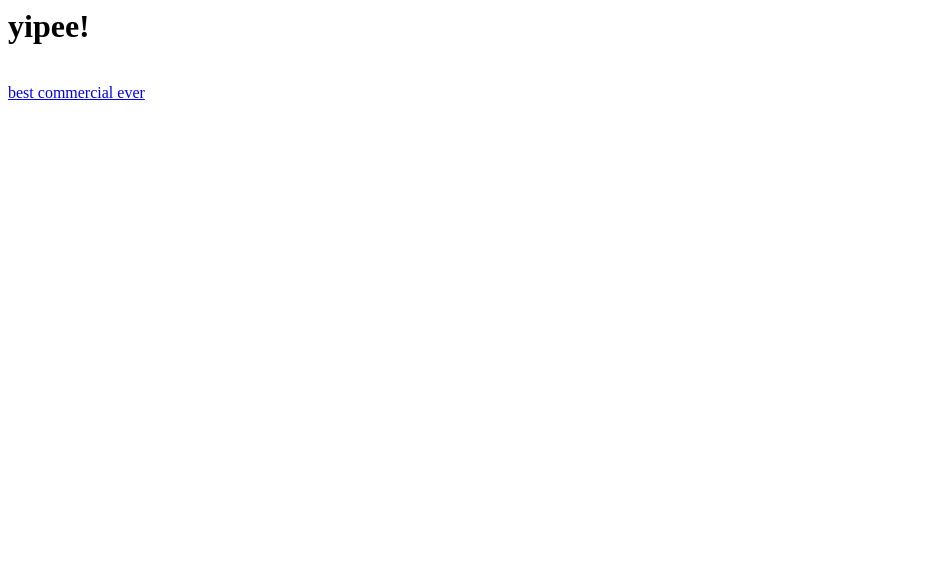
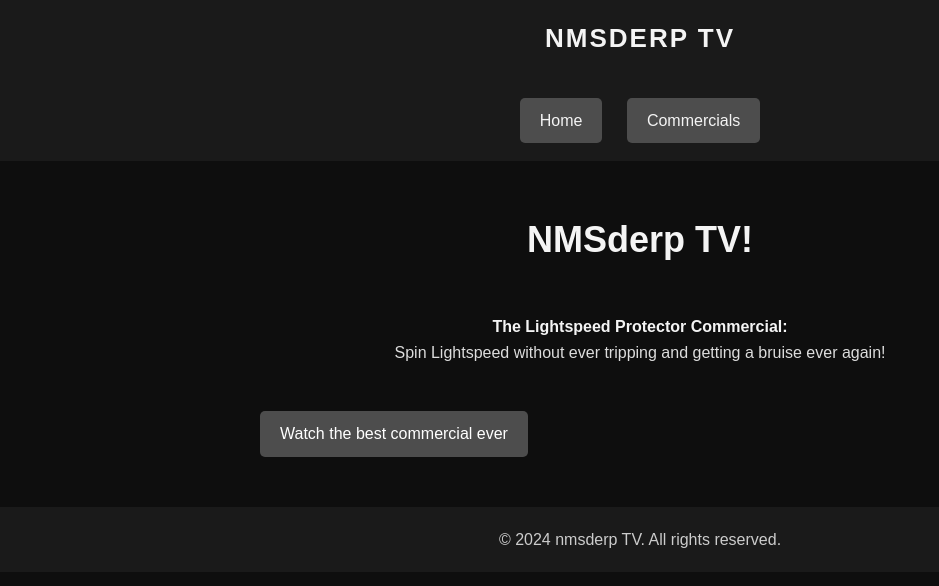
Before and after one commit to Rubiidev-18/tv.nmsderp.xyz, a plain HTML site: page index.html in a window 1280 px wide. Shown: the whole page, without its empty margins (0-939 px from the left). Drawn offline with Linux system fonts and the light colour scheme.

Commit message:
much better styling and stuff with gpt

```diff
--- a/index.html
+++ b/index.html
@@ -1,3 +1,145 @@
-<h1>yipee!</h1>
-<br>
-<a href="https://drive.google.com/file/d/1wkEAjDYWpFUKubLD-yIHTwpOatx0_tuH/view?usp=sharing">best commercial ever</a>
+<!DOCTYPE html>
+<html lang="en">
+<head>
+    <meta charset="UTF-8">
+    <meta name="viewport" content="width=device-width, initial-scale=1.0">
+    <title>nmsderp TV</title>
+    <style>
+        /* Resetting default styles */
+        * {
+            margin: 0;
+            padding: 0;
+            box-sizing: border-box;
+            font-family: 'Frutiger', sans-serif;
+        }
+
+        /* Body styling */
+        body {
+            background-color: #0e0e0e;
+            color: #f4f4f4;
+            font-size: 16px;
+            line-height: 1.6;
+        }
+
+        /* Header styling */
+        header {
+            background-color: #1a1a1a;
+            padding: 18px;
+            text-align: center;
+        }
+
+        /* Logo styling */
+        .logo {
+            font-size: 26px;
+            font-weight: bold;
+            letter-spacing: 2px;
+            text-transform: uppercase;
+            color: #f4f4f4;
+        }
+
+        /* Navigation styling */
+        nav {
+            margin-top: 18px;
+            text-align: center;
+        }
+
+        nav ul {
+            list-style-type: none;
+        }
+
+        nav ul li {
+            display: inline;
+            margin: 0 10px;
+        }
+
+        nav ul li a {
+            color: #f4f4f4;
+            text-decoration: none;
+            transition: color 0.3s ease;
+        }
+
+        nav ul li a:hover {
+            color: #ddd;
+        }
+
+        /* Main content area styling */
+        .container {
+            max-width: 800px;
+            margin: 20px auto;
+            padding: 0 20px;
+        }
+
+        /* Footer styling */
+        footer {
+            background-color: #1a1a1a;
+            color: #ccc;
+            text-align: center;
+            padding: 20px;
+            margin-top: 50px;
+        }
+
+        /* Additional styles for content */
+        h1 {
+            font-size: 36px;
+            text-align: center;
+            margin-top: 50px;
+            color: #f4f4f4;
+        }
+
+        .commercial-text {
+            text-align: center;
+            margin-top: 20px;
+            color: #ddd;
+        }
+
+        .commercial-text strong {
+            color: #f4f4f4;
+        }
+
+        a {
+            display: inline-block;
+            text-align: center;
+            margin-top: 20px;
+            color: #fff;
+            text-decoration: none;
+            background-color: #4d4d4d;
+            padding: 10px 20px;
+            border-radius: 5px;
+            transition: background-color 0.3s ease;
+        }
+
+        a:hover {
+            background-color: #666;
+        }
+    </style>
+</head>
+<body>
+    <!-- Header section -->
+    <header>
+        <div class="logo">nmsderp TV</div>
+        <nav>
+            <ul>
+                <li><a href="#">Home</a></li>
+                <li><a href="#">Commercials</a></li>
+            </ul>
+        </nav>
+    </header>
+
+    <!-- Main content section -->
+    <div class="container">
+        <h1>NMSderp TV!</h1>
+        <br>
+        <div class="commercial-text">
+            <p><strong>The Lightspeed Protector Commercial:</strong></p>
+            <p>Spin Lightspeed without ever tripping and getting a bruise ever again!</p>
+        </div>
+        <br>
+        <a href="https://drive.google.com/file/d/1wkEAjDYWpFUKubLD-yIHTwpOatx0_tuH/view?usp=sharing">Watch the best commercial ever</a>
+    </div>
+
+    <!-- Footer section -->
+    <footer>
+        <p>&copy; 2024 nmsderp TV. All rights reserved.</p>
+    </footer>
+</body>
+</html>
```
